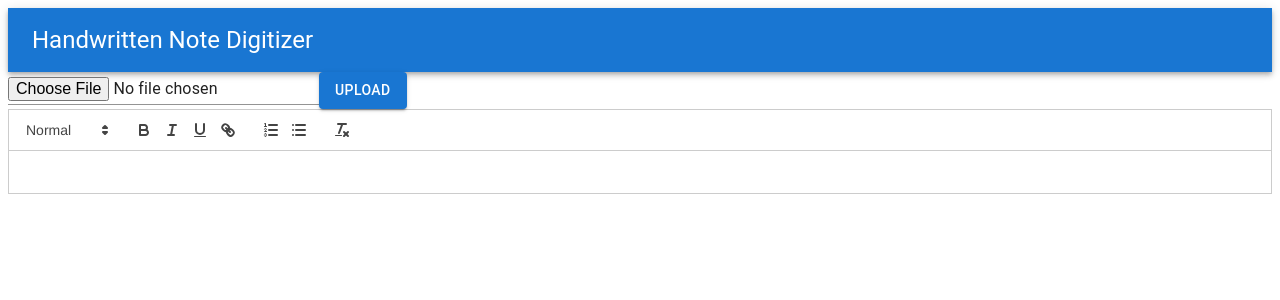
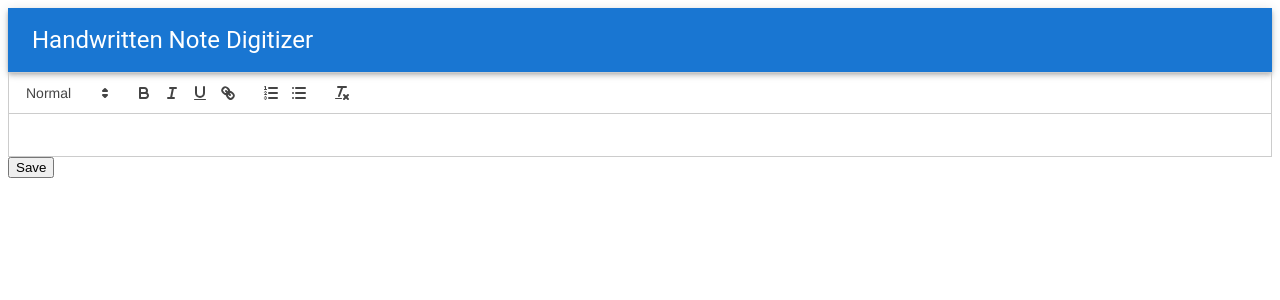
Before and after one commit to admpge/htr-app, a React (Create React App) app in the folder client/: page /editor in a window 1280 px wide. Shown: the top 300 px of the page. Built offline with nearby package versions, Linux system fonts and the light colour scheme.

Commit message:
Add react-router-dom and update dependencies

```diff
--- a/client/package.json
+++ b/client/package.json
@@ -13,6 +13,7 @@
     "react": "^18.2.0",
     "react-dom": "^18.2.0",
     "react-quill": "^2.0.0",
+    "react-router-dom": "^6.22.0",
     "react-scripts": "5.0.1",
     "web-vitals": "^2.1.4"
   },
--- a/client/src/App.js
+++ b/client/src/App.js
@@ -1,22 +1,10 @@
-import React, { useState } from 'react';
-import Header from './components/Header';
+import React from 'react';
 import UploadComponent from './components/UploadComponent';
-import EditorComponent from './components/EditorComponent';
 
 function App() {
-    // State to store the digitized text
-    const [digitizedText, setDigitizedText] = useState('');
-
-    // Function to handle the completion of the HTR process
-    const handleHTRSuccess = text => {
-        setDigitizedText(text);
-    };
-
     return (
         <div>
-            <Header />
-            <UploadComponent onUploadSuccess={handleHTRSuccess} />
-            <EditorComponent text={digitizedText} />
+            <UploadComponent />
         </div>
     );
 }
--- a/client/src/components/EditorComponent.js
+++ /dev/null
@@ -1,29 +0,0 @@
-import React, { useEffect, useRef } from 'react';
-import Quill from 'quill';
-import 'quill/dist/quill.snow.css';
-
-const EditorComponent = ({ text }) => {
-    const quillRef = useRef(null);
-    const quillInstance = useRef(null); // To store the Quill instance
-
-    // Initialize Quill once on component mount
-    useEffect(() => {
-        if (quillRef.current) {
-            quillInstance.current = new Quill(quillRef.current, {
-                theme: 'snow',
-            });
-        }
-    }, []);
-
-    // Update Quill content when 'text' prop changes
-    useEffect(() => {
-        if (quillInstance.current) {
-            // This line will update the editor's content without reinitializing Quill
-            quillInstance.current.clipboard.dangerouslyPasteHTML(text);
-        }
-    }, [text]);
-
-    return <div ref={quillRef} />;
-};
-
-export default EditorComponent;
--- /dev/null
+++ b/client/src/components/EditorPage.js
@@ -0,0 +1,40 @@
+import React, { useState, useEffect } from 'react';
+import ReactQuill from 'react-quill';
+import { useLocation } from 'react-router-dom';
+import 'react-quill/dist/quill.snow.css';
+
+const EditorPage = () => {
+    const location = useLocation();
+    const [text, setText] = useState('');
+
+    useEffect(() => {
+        // Check if text was passed in the location state
+        if (location.state?.text) {
+            setText(location.state.text);
+        }
+    }, [location]); // React to changes in location.state
+
+    // Function to handle text change in the editor
+    const handleTextChange = content => {
+        setText(content);
+    };
+
+    // Function to handle download of the text
+    const handleDownload = () => {
+        const element = document.createElement('a');
+        const file = new Blob([text], { type: 'text/plain' });
+        element.href = URL.createObjectURL(file);
+        element.download = 'digitized_text.txt';
+        document.body.appendChild(element);
+        element.click();
+    };
+
+    return (
+        <div>
+            <ReactQuill theme="snow" value={text} onChange={handleTextChange} />
+            <button onClick={handleDownload}>Save</button>
+        </div>
+    );
+};
+
+export default EditorPage;
--- a/client/src/components/UploadComponent.js
+++ b/client/src/components/UploadComponent.js
@@ -1,8 +1,10 @@
 import { Button, Input } from '@mui/material';
 import React, { useState } from 'react';
+import { useNavigate } from 'react-router-dom';
 
 const UploadComponent = ({ onUploadSuccess }) => {
     const [file, setFile] = useState(null);
+    const navigate = useNavigate();
 
     const handleFileChange = event => {
         setFile(event.target.files[0]);
@@ -29,7 +31,8 @@ const UploadComponent = ({ onUploadSuccess }) => {
                 const data = await response.json();
                 console.log('Upload successful', data.text);
                 // Call the function passed as prop to update the parent component's state
-                onUploadSuccess(data.text);
+                // onUploadSuccess(data.text);
+                navigate('/editor', { state: { text: data.text } });
             } else {
                 alert('Upload failed');
             }
--- a/client/src/index.js
+++ b/client/src/index.js
@@ -1,8 +1,20 @@
+// In index.js or App.js
 import React from 'react';
-import ReactDOM from 'react-dom/client';
+import ReactDOM from 'react-dom';
+import { BrowserRouter as Router, Route, Routes } from 'react-router-dom';
 import App from './App';
+import EditorPage from './components/EditorPage';
+import Header from './components/Header';
 
-const root = ReactDOM.createRoot(document.getElementById('root'));
-root.render(
-    <App />
+ReactDOM.render(
+    <React.StrictMode>
+        <Router>
+            <Header />
+            <Routes>
+                <Route path="/" element={<App />} />
+                <Route path="/editor" element={<EditorPage />} />
+            </Routes>
+        </Router>
+    </React.StrictMode>,
+    document.getElementById('root')
 );
```
Also changed, not shown: 1 other file (tests, documents, lock files or other folders).
